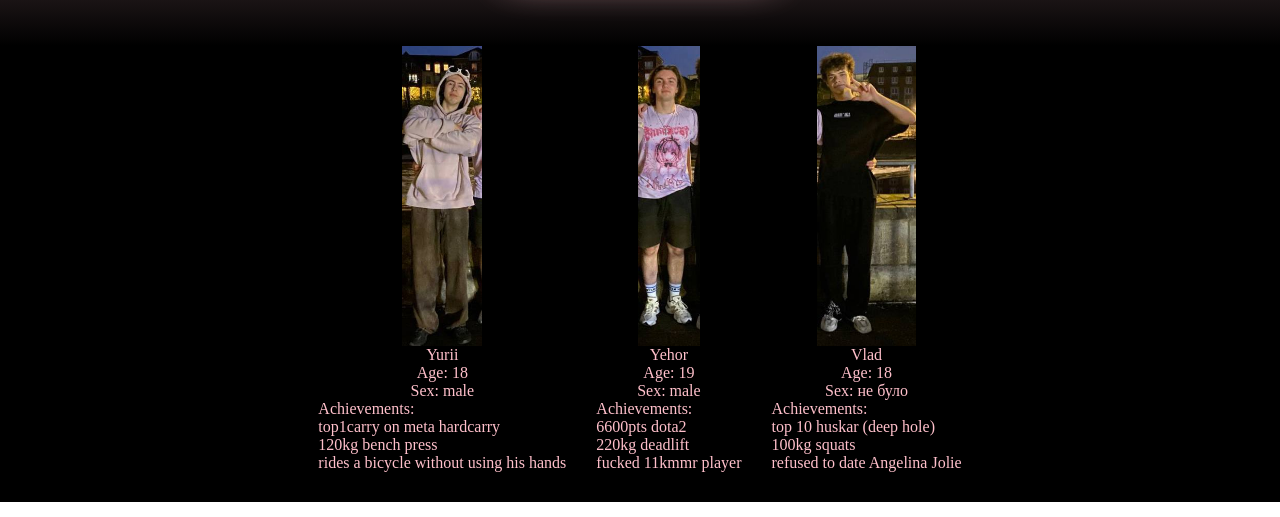
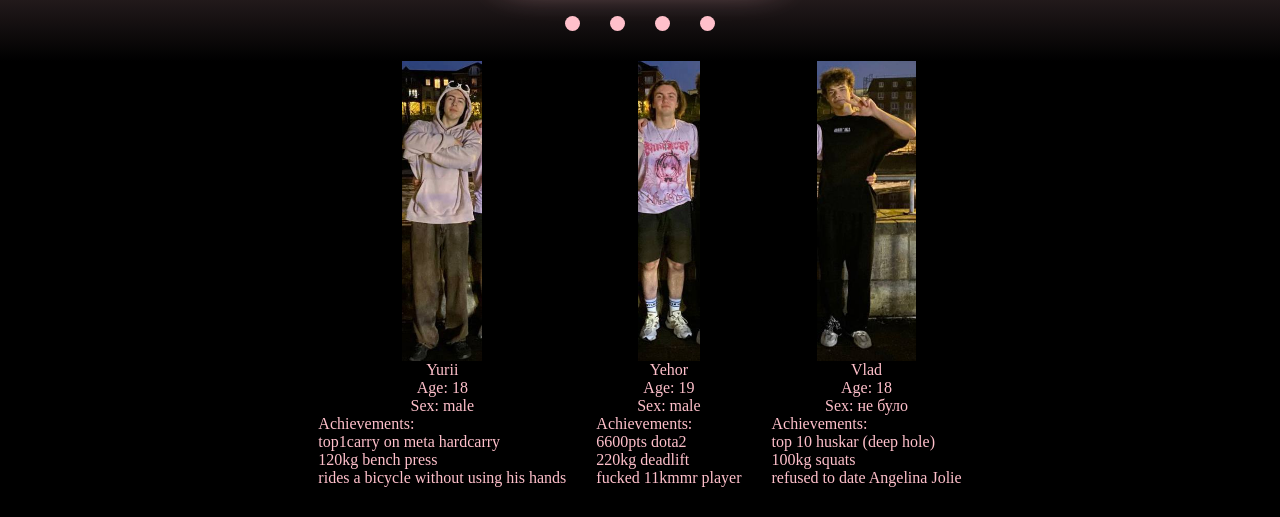
Before and after one commit to Yurii-Koroliak/project1-for-friend-, a plain HTML site: page index.html in a window 1280 px wide. Shown: the part 532-1049 px from the top of the page. Drawn offline with Linux system fonts and the light colour scheme.

Commit message:
styles for dots

```diff
--- a/src/styles/app.scss
+++ b/src/styles/app.scss
@@ -142,6 +142,26 @@ ul, li {
     &-buttons {
 
     }
+
+    &-dots {
+        display: flex;
+        flex-direction: row;
+        align-items: center;
+        justify-content: center;
+
+        &-item {
+            height: 15px;
+            width: 15px;
+            margin: 0 15px;
+            background-color: $-c-pink;
+            border-radius: 50%;
+            cursor: pointer;
+            &:hover {
+                background-color: $-c-hotPink;
+            }
+
+        }
+    }
 }
 
 
```
Also changed, not shown: src/styles/app.css, 1 other file.
